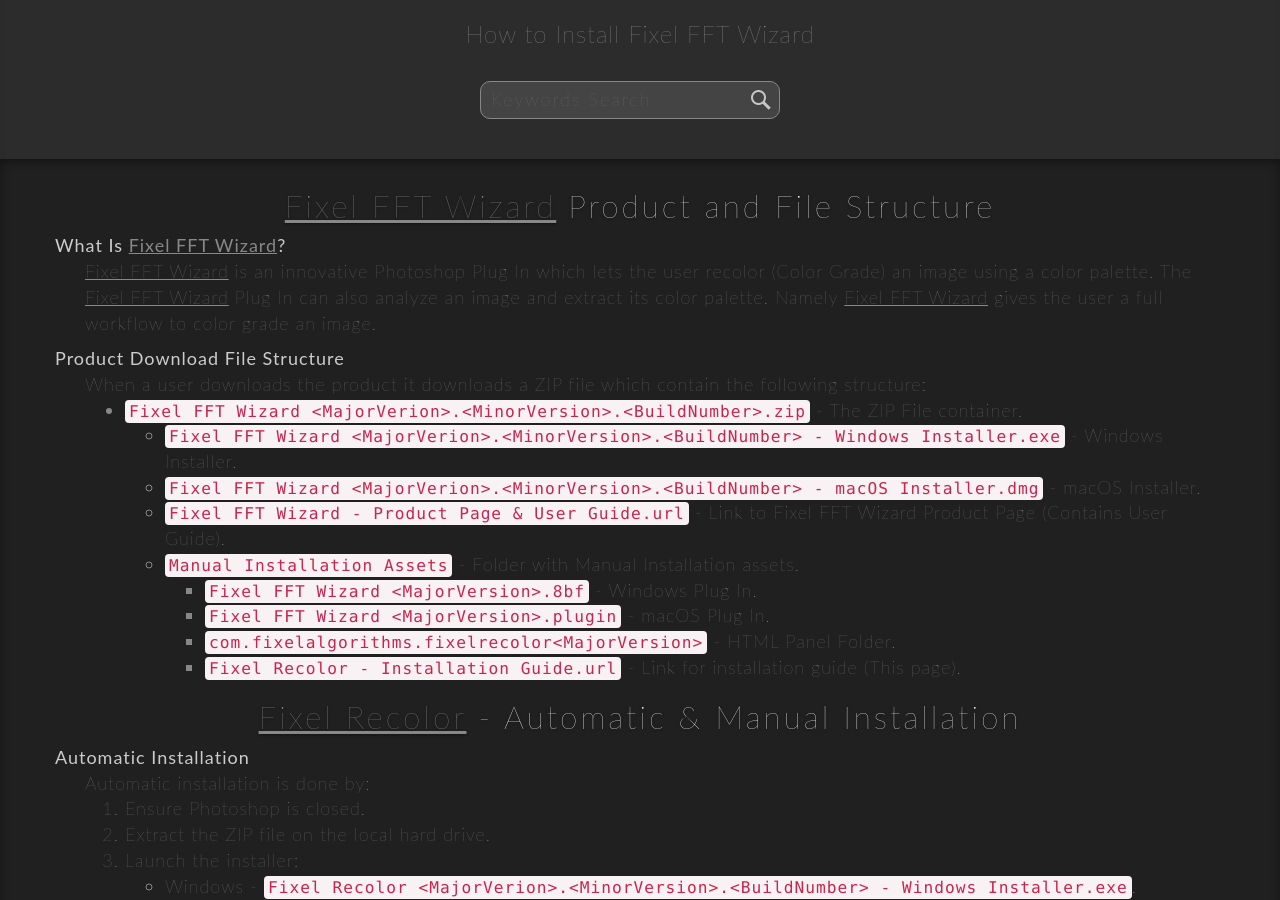
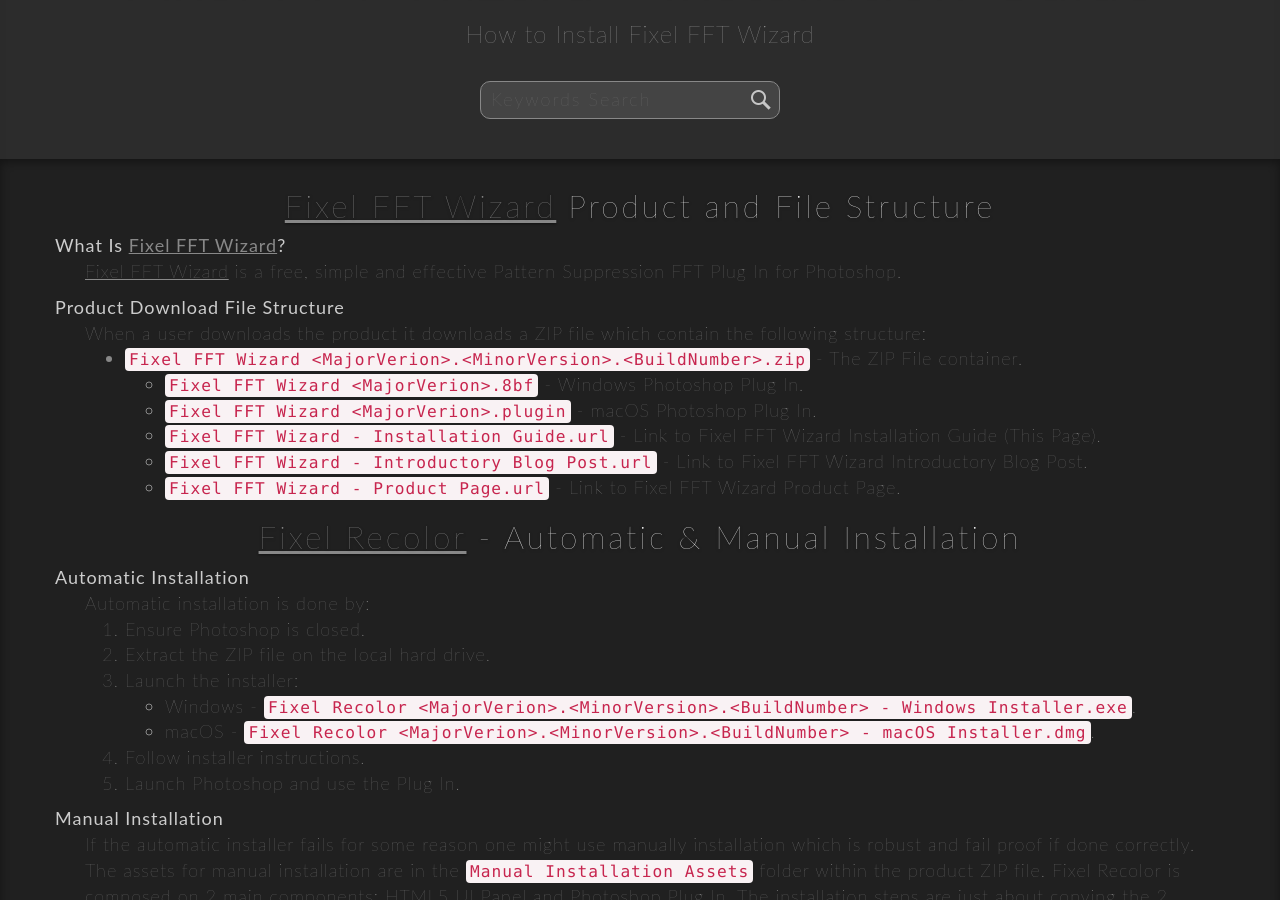
Before and after one commit to FixelAlgorithmsTeam/fixel, a Jekyll site: the page built from support/fixel-fft-wizard-installation-guide.html, in a window 1280 px wide and 900 px high, scrolled down 220 px. Built offline with Jekyll 4.4.1, drawn with Linux system fonts in a browser that asks for light colours; nearby versions of some CDN libraries; comment, search, counter and statistics services are not loaded.

```diff
--- a/support/fixel-fft-wizard-installation-guide.html
+++ b/support/fixel-fft-wizard-installation-guide.html
@@ -22,14 +22,12 @@
 	<div class="home-product-badges" style="margin-top:20px; padding-top:10px;">
 		<div class="container">
 			<div class="row faq">
-				<h3 class="faq-subtitle"><a href="https://fixelalgorithms.co/products/recolor/" target="_blank">Fixel FFT Wizard</a> Product and File Structure</h3>
+				<h3 class="faq-subtitle"><a href="https://fixelalgorithms.co/products/fftwizard/" target="_blank">Fixel FFT Wizard</a> Product and File Structure</h3>
 				<dl class="feature-text">
 					<div class="def">
-						<dt>What Is <a href="https://fixelalgorithms.co/products/recolor/" target="_blank">Fixel FFT Wizard</a>?</dt>
+						<dt>What Is <a href="https://fixelalgorithms.co/products/fftwizard/" target="_blank">Fixel FFT Wizard</a>?</dt>
 						<dd>
-						<a href="https://fixelalgorithms.co/products/recolor/" target="_blank">Fixel FFT Wizard</a> is an innovative Photoshop Plug In which lets the user recolor (Color Grade) an image using a color palette.
-						The <a href="https://fixelalgorithms.co/products/recolor/" target="_blank">Fixel FFT Wizard</a> Plug In can also analyze an image and extract its color palette.
-						Namely <a href="https://fixelalgorithms.co/products/recolor/" target="_blank">Fixel FFT Wizard</a> gives the user a full workflow to color grade an image.
+						<a href="https://fixelalgorithms.co/products/fftwizard/" target="_blank">Fixel FFT Wizard</a> is a free, simple and effective Pattern Suppression FFT Plug In for Photoshop.
 						</dd>
 					</div>
 					<div class="def">
@@ -37,24 +35,20 @@
 						<dd>
 							When a user downloads the product it downloads a ZIP file which contain the following structure:
 							<ul>
-							<li><code>Fixel FFT Wizard &lt;MajorVerion&gt;.&lt;MinorVersion&gt;.&lt;BuildNumber&gt;.zip</code> - The ZIP File container.<ul>
-							<li><code>Fixel FFT Wizard &lt;MajorVerion&gt;.&lt;MinorVersion&gt;.&lt;BuildNumber&gt; - Windows Installer.exe</code> - Windows Installer.</li>
-							<li><code>Fixel FFT Wizard &lt;MajorVerion&gt;.&lt;MinorVersion&gt;.&lt;BuildNumber&gt; - macOS Installer.dmg</code> - macOS Installer.</li>
-							<li><code>Fixel FFT Wizard - Product Page & User Guide.url</code> - Link to Fixel FFT Wizard Product Page (Contains User Guide).</li>
-							<li><code>Manual Installation Assets</code> - Folder with Manual Installation assets.<ul>
-							<li><code>Fixel FFT Wizard &lt;MajorVersion&gt;.8bf</code> - Windows Plug In.</li>
-							<li><code>Fixel FFT Wizard &lt;MajorVersion&gt;.plugin</code> - macOS Plug In.</li>
-							<li><code>com.fixelalgorithms.fixelrecolor&lt;MajorVersion&gt;</code> - HTML Panel Folder.</li>
-							<li><code>Fixel Recolor - Installation Guide.url</code> - Link for installation guide (This page).</li>
-							</ul>
-							</li>
+							<li><code>Fixel FFT Wizard &lt;MajorVerion&gt;.&lt;MinorVersion&gt;.&lt;BuildNumber&gt;.zip</code> - The ZIP File container.
+							<ul>
+							<li><code>Fixel FFT Wizard &lt;MajorVerion&gt;.8bf</code> - Windows Photoshop Plug In.</li>
+							<li><code>Fixel FFT Wizard &lt;MajorVerion&gt;.plugin</code> - macOS Photoshop Plug In.</li>
+							<li><code>Fixel FFT Wizard - Installation Guide.url</code> - Link to Fixel FFT Wizard Installation Guide (This Page).</li>
+							<li><code>Fixel FFT Wizard - Introductory Blog Post.url</code> - Link to Fixel FFT Wizard Introductory Blog Post.</li>
+							<li><code>Fixel FFT Wizard - Product Page.url</code> - Link to Fixel FFT Wizard Product Page.</li>
 							</ul>
 							</li>
 							</ul>
 						</dd>
 					</div>
 				</dl>
-				<h3 class="faq-subtitle"><a href="https://fixelalgorithms.co/products/recolor/" target="_blank">Fixel Recolor</a> - Automatic & Manual Installation</h3>
+				<h3 class="faq-subtitle"><a href="https://fixelalgorithms.co/products/fftwizard/" target="_blank">Fixel Recolor</a> - Automatic & Manual Installation</h3>
 				<dl class="feature-text">
 					<div class="def">
 						<dt>Automatic Installation</dt>
@@ -109,7 +103,7 @@
 						</dd>
 					</div>
 				</dl>
-				<h3 class="faq-subtitle"><a href="https://fixelalgorithms.co/products/recolor/" target="_blank">Fixel Recolor</a> - Installation & First Use Frequently Asked Questions (FAQ)</h3>
+				<h3 class="faq-subtitle"><a href="https://fixelalgorithms.co/products/fftwizard/" target="_blank">Fixel Recolor</a> - Installation & First Use Frequently Asked Questions (FAQ)</h3>
 				<dl class="feature-text">
 					<div class="def">
 						<dt>How to Launch the Fixel Recolor UI?</dt>
```
